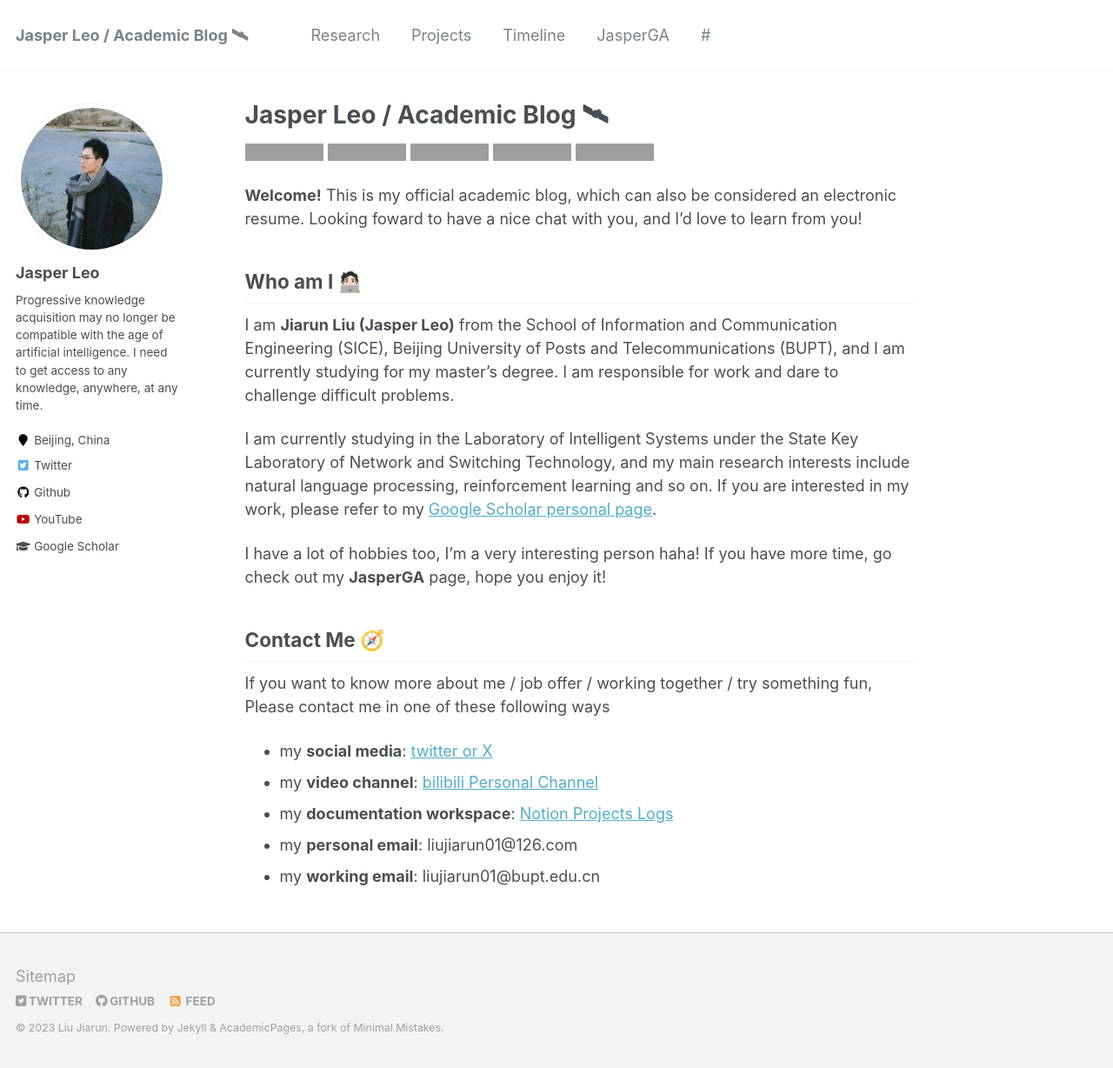
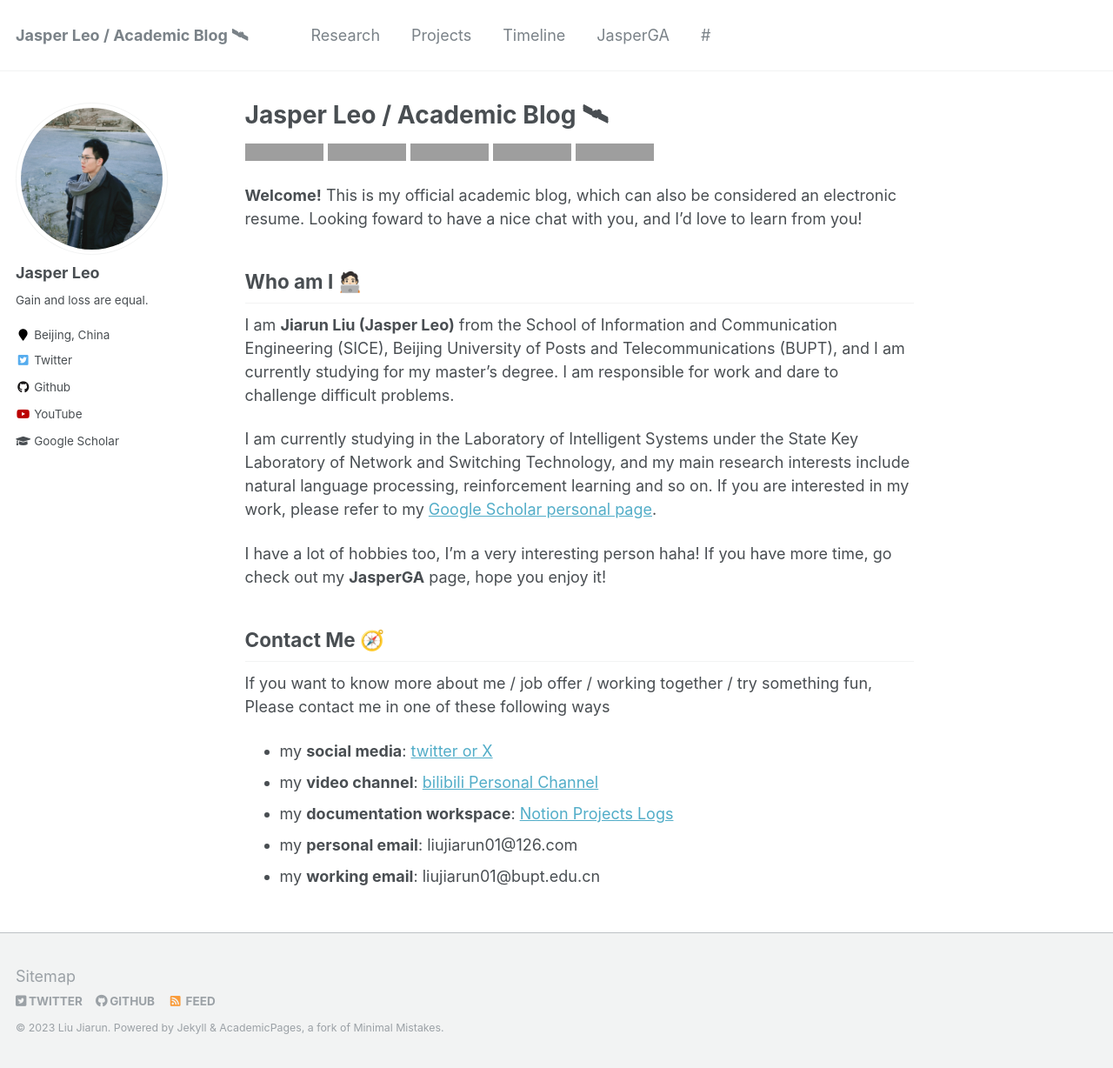
Before and after one commit to KLGR123/KLGR123.github.io, a Jekyll site: the page built from _pages/about.md, in a window 1280 px wide and 1228 px high. Shown: the whole window at 87% size. Built offline with Jekyll 4.4.1, drawn with Linux system fonts in a browser that asks for light colours; grey boxes are pictures that could not be loaded.

Commit message:
Update _config.yml

```diff
--- a/_config.yml
+++ b/_config.yml
@@ -82,7 +82,7 @@ analytics:
 author:
   name             : "Jasper Leo"
   avatar           : "profile.png"
-  bio              : "Progressive knowledge acquisition may no longer be compatible with the age of artificial intelligence. I need to get access to any knowledge, anywhere, at any time."
+  bio              : "Gain and loss are equal."
   location         : "Beijing, China"
   employer         :
   pubmed           : #"https://www.ncbi.nlm.nih.gov/pubmed/?term=john+snow"
```
